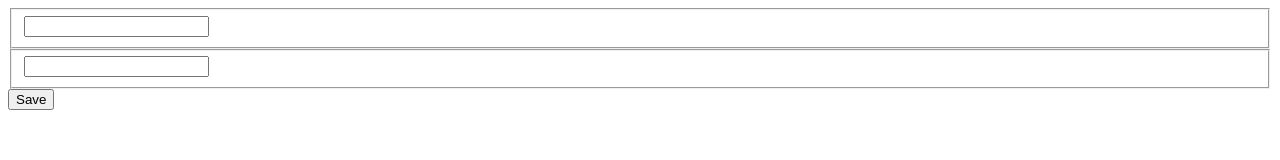
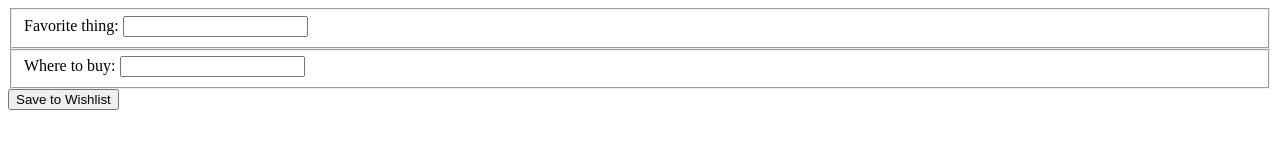
Before and after one commit to rdbishop19/favorite-things, a plain HTML site: page src/index.html in a window 1280 px wide. Drawn offline with Linux system fonts and the light colour scheme.

Commit message:
Fix: update button name and fieldset labels

```diff
--- a/src/index.html
+++ b/src/index.html
@@ -16,12 +16,14 @@
     Add a button beneath the fieldsets labeled "Save to Wishlist".
      -->
     <fieldset>
+        <label for="item-name">Favorite thing:</label>
         <input type="text" id="item-name">
     </fieldset>
     <fieldset>
+        <label for="item-vendor">Where to buy:</label>
         <input type="text" id="item-vendor">
     </fieldset>
-    <button id="saveItem">Save</button>
+    <button id="saveItem">Save to Wishlist</button>
     <script src="/scripts/main.js"></script>
 </body>
 </html>
```
